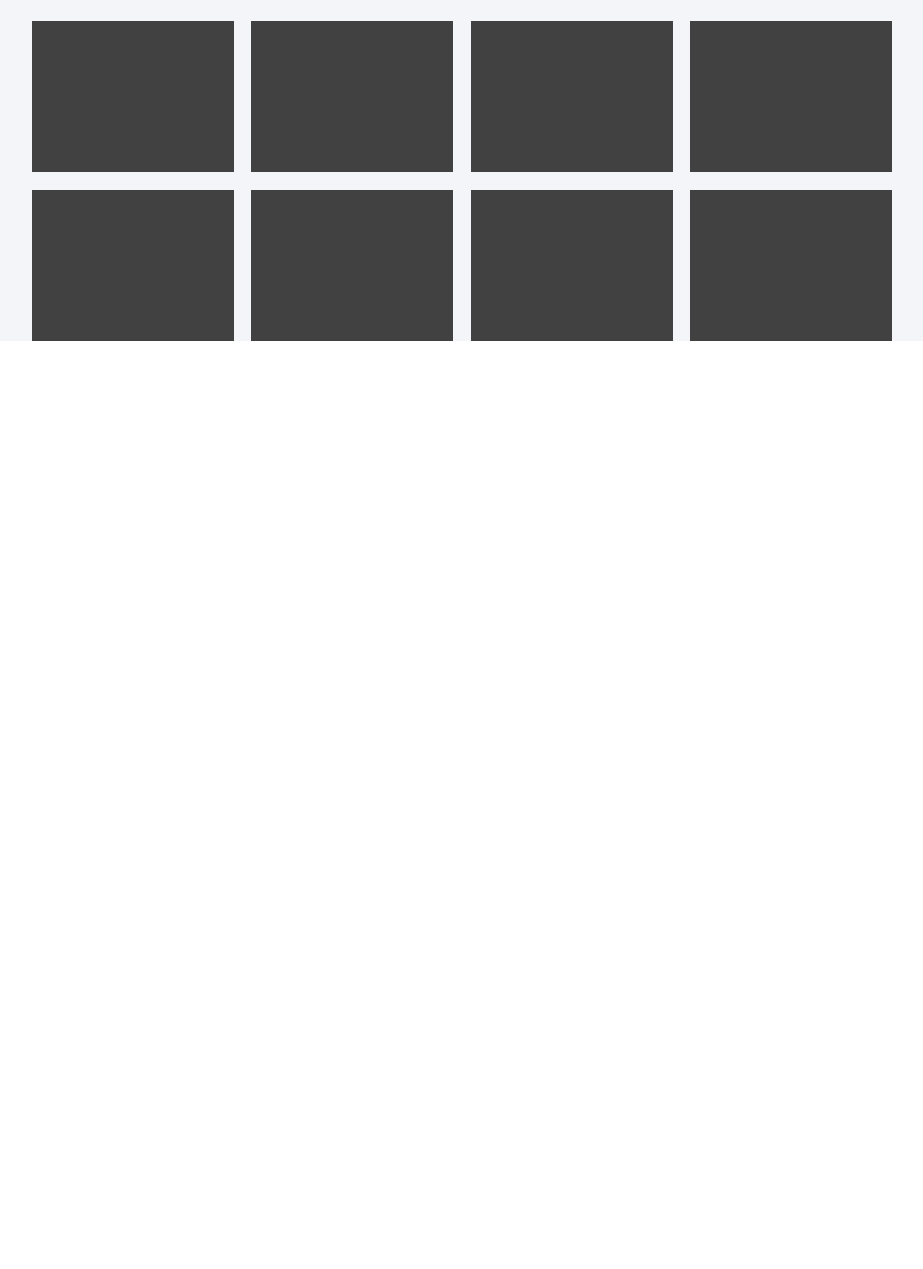
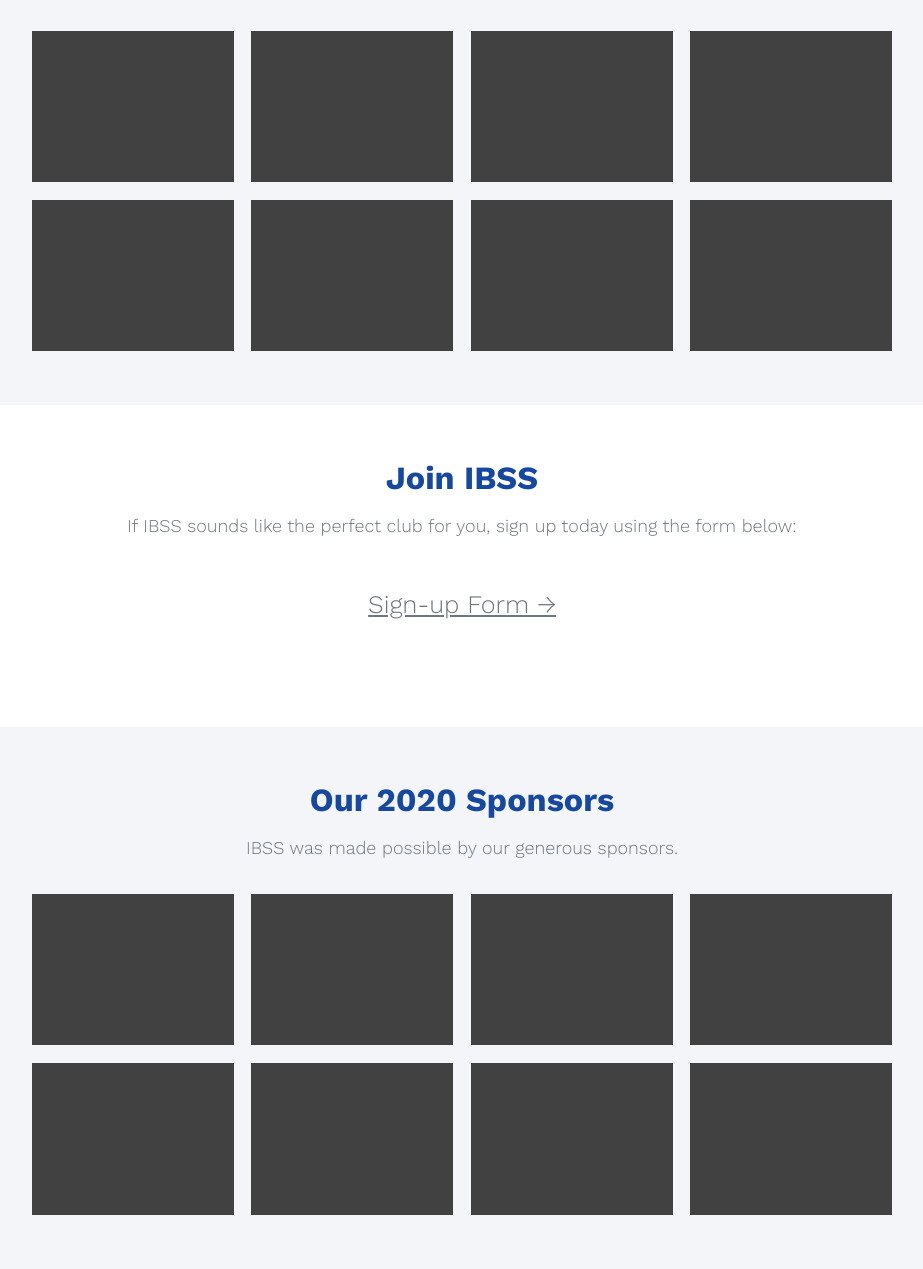
Before and after one commit to jonathan-thamrin/IBSS, a React app: page / in a window 1280 px wide. Shown: the part 1183-2452 px from the top of the page, without its empty margins (178-1101 px from the left). Before the commit the page ends 1524 px from the top, so only its background shows below. Built offline with nearby package versions, Linux system fonts and the light colour scheme.

Commit message:
Added JOIN IBSS section and skeleton for Sponsors

```diff
--- a/src/Components/App/App.css
+++ b/src/Components/App/App.css
@@ -40,7 +40,7 @@ html {
 .wel-to {
   margin: 7% 0 0 0;
   /* border: 1px solid red; */
-  font-size: 1.3rem;
+  font-size: 1.2rem;
   font-weight: 500;
 }
 
@@ -49,7 +49,7 @@ html {
   display: inline-block;
   margin: 2% 0 9% 0;
   width: 60%;
-  font-size: 1.8rem;
+  font-size: 1.7rem;
   font-weight: 700;
 }
 
@@ -78,8 +78,13 @@ html {
   color: #1648a1;
 }
 
+.sec-subtitles {
+  width: 100%;
+}
+
 .sec-content {
   /* border: 1px solid red; */
+  margin-bottom: 3rem;
   display: flex;
   justify-content: center;
   align-items: center;
@@ -99,9 +104,18 @@ html {
   margin-left: 1.5rem;
 }
 
+.text-content-href {
+  margin-top: 2rem;
+  margin-bottom: 3rem;
+  text-decoration: underline;
+  font-family: "Work Sans", sans-serif;
+  font-weight: 300;
+  font-size: 1.4rem;
+  color: #6e777d;
+}
+
 .why-join-us img {
   width: 50%;
-  margin-bottom: 2%;
 }
 
 .recent-photos {
--- a/src/Components/App/App.js
+++ b/src/Components/App/App.js
@@ -56,6 +56,38 @@ class App extends React.Component {
             </div>
           </div>
         </div>
+
+        <div className="sec-div">
+          <p className="sec-heading">Join IBSS</p>
+          <p className="text-content-font sec-subtitles">
+            If IBSS sounds like the perfect club for you, sign up today using
+            the form below:
+          </p>
+          <div className="sec-content">
+            <a href="http://google.com" className="text-content-href">
+              <span className="text-content-link">Sign-up Form →</span>
+            </a>
+          </div>
+        </div>
+
+        <div className="light-blue-background">
+          <div className="sec-div">
+            <p className="sec-heading">Our 2020 Sponsors</p>
+            <p className="text-content-font sec-subtitles">
+              IBSS was made possible by our generous sponsors.
+            </p>
+            <div className="sec-content recent-photos">
+              <img src={placeholder} alt="placeholder" />
+              <img src={placeholder} alt="placeholder" />
+              <img src={placeholder} alt="placeholder" />
+              <img src={placeholder} alt="placeholder" />
+              <img src={placeholder} alt="placeholder" />
+              <img src={placeholder} alt="placeholder" />
+              <img src={placeholder} alt="placeholder" />
+              <img src={placeholder} alt="placeholder" />
+            </div>
+          </div>
+        </div>
       </div>
     );
   }
--- a/src/Components/Navigation/NavBar.css
+++ b/src/Components/Navigation/NavBar.css
@@ -29,11 +29,11 @@ nav ul {
   /* border: 1px solid red; */
   display: flex;
   justify-content: space-between;
-  padding: 2% 0 0 0;
+  padding: 1% 0 0 0;
   border-top: 2px solid rgba(255, 255, 255, 0.4);
   font-family: "Work Sans", sans-serif;
   font-weight: 500;
-  font-size: 0.9rem;
+  font-size: 0.8rem;
 }
 
 nav li {
```
